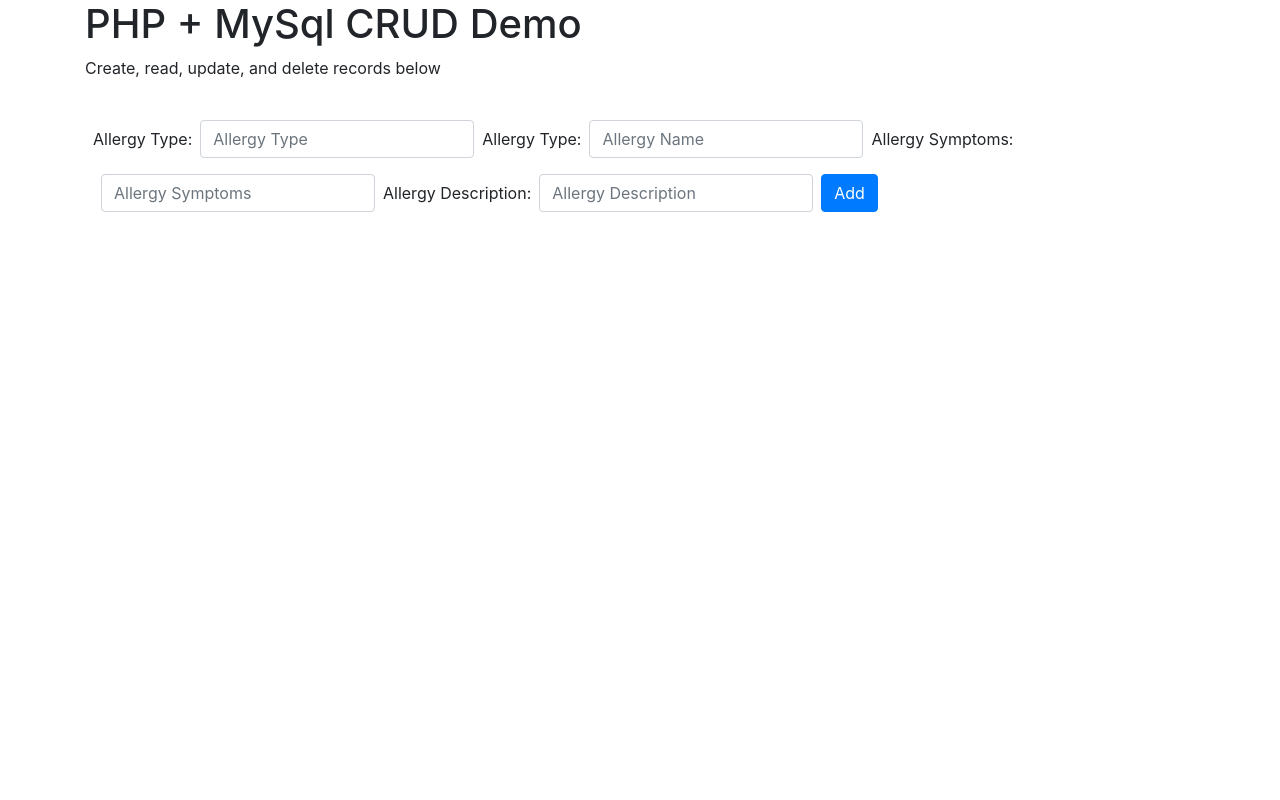
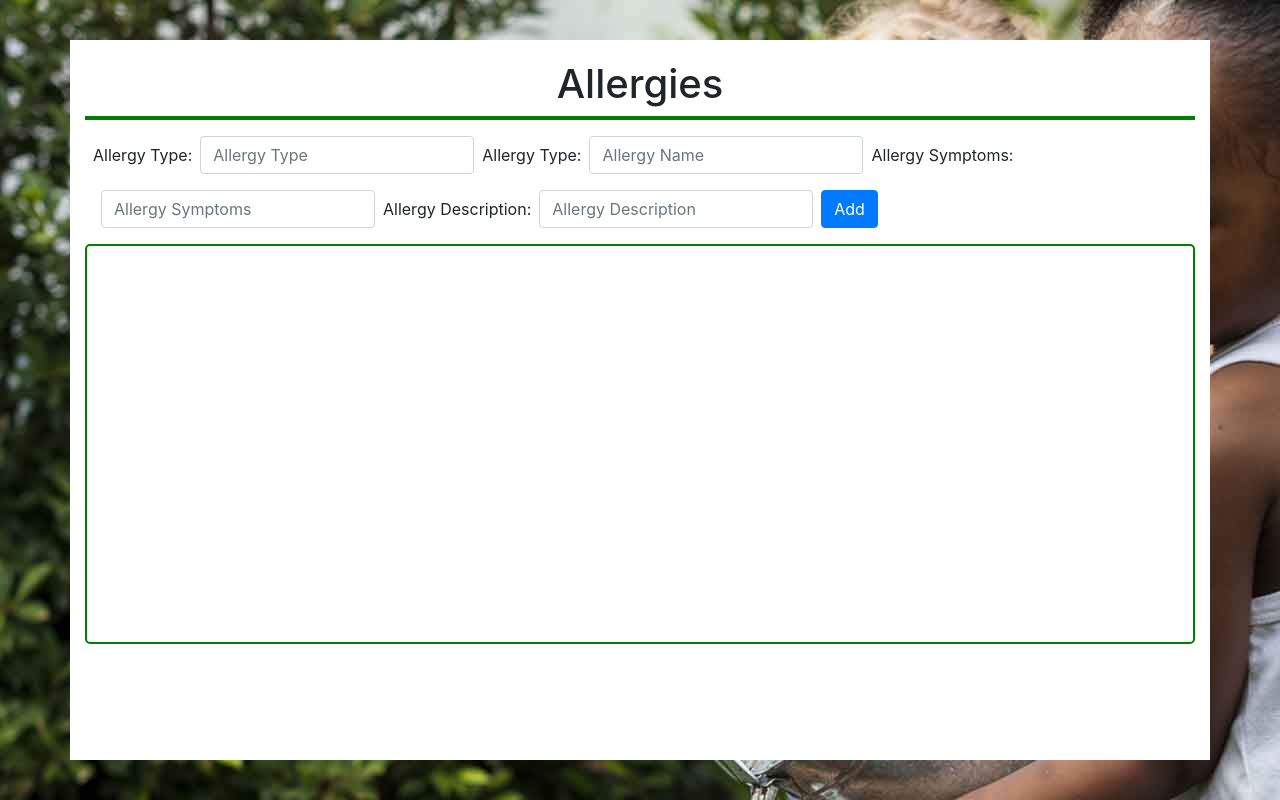
Before and after one commit to Liabiliti/Frontend-Project, a PHP site: page /Backend.php in a window 1280 px wide. Run offline with PHP 8.4, Linux system fonts and the light colour scheme; data that the repository does not hold is empty.

Commit message:
Fixed broken links

```diff
--- a/Aboutus.html
+++ b/Aboutus.html
@@ -645,7 +645,7 @@
             <li><a class="menu__item" href="Aboutus.html">About us</a></li>
             <li><a class="menu__item" href="Ourservices.html">Our services</a></li>
             <li><a class="menu__item" href="Contactus.html">Contact us</a></li>
-            <li><a class="menu__item" href="MultiStepForm.html">Applications</a></li>
+            <li><a class="menu__item" href="Applications.html">Applications</a></li>
             <li><a class="menu__item" href ="#" onclick="openLoginForm()">Login</a></li>
           </ul>
     </div>
--- a/Applications.html
+++ b/Applications.html
@@ -556,7 +556,7 @@
             <li><a class="menu__item" href="Aboutus.html">About us</a></li>
             <li><a class="menu__item" href="Ourservices.html">Our services</a></li>
             <li><a class="menu__item" href="Contactus.html">Contact us</a></li>
-            <li><a class="menu__item" href="MultiStepForm.html">Applications</a></li>
+            <li><a class="menu__item" href="Applications.html">Applications</a></li>
             <li><a class="menu__item" href ="#" onclick="openLoginForm()">Login</a></li>
           </ul>
     </div>
--- a/Backend.php
+++ b/Backend.php
@@ -3,19 +3,49 @@
 <head>
   <link rel="stylesheet" href="https://maxcdn.bootstrapcdn.com/bootstrap/4.5.2/css/bootstrap.min.css">
   <meta name="viewport" content="width=device-width, initial-scale=1">
+  <style>
+    * {
+      margin: 0;
+      padding: 0;
+    }
+    body{
+      background:url('img1.jpg');
+    }
+    .container{
+      position: relative;
+      height: 90vh;
+      background-color: white;
+      top: 5vh;
+    }
+    .container h1{
+      text-align: center;
+      padding-top: 2.5vh;
+    }
+    .container .line{
+      height: 4px;
+      background-color: green;
+      width
+    }
+    .container form label{
+      left: 5vw;
+    }
+    .btn button{
+      background-color: green !important;
+    }
+    .container .TableContainer{
+      height: 50vh;
+      /*background-color: green;*/
+      border-radius: 5px;
+      border: 2px green solid;
+
+    }
+
+  </style>
 </head>
 <body>
   <div class="container">
-  <h1>PHP + MySql CRUD Demo</h1>
-  <p>Create, read, update, and delete records below</p>
-
-  <table class="table">
-    <tbody>
-      <?php include 'read.php'; ?>
-    </tbody>
-  </table>
-
-
+  <h1>Allergies</h1>
+  <div class="line"></div>
   <form class="form-inline m-2" action="create.php" method="POST">
     <label for="AllergyType">Allergy Type: </label>
       <input type="text" class = "form-control m-2" id="AllergyType" name="AllergyType" placeholder="Allergy Type">
@@ -27,7 +57,13 @@
       <input type="text" class = "form-control m-2" id="AllergyDescription" name="AllergyDescription" placeholder="Allergy Description">
       <button type="submit" class="btn btn-primary">Add</button>
   </form>
-
+  <div class="TableContainer">
+    <table class="table">
+      <tbody>
+        <?php include 'read.php'; ?>
+      </tbody>
+    </table>
+  </div>
   </div>
 </body>
 </html>
--- a/Contactus.html
+++ b/Contactus.html
@@ -449,7 +449,7 @@
             <li><a class="menu__item" href="Aboutus.html">About us</a></li>
             <li><a class="menu__item" href="Ourservices.html">Our services</a></li>
             <li><a class="menu__item" href="Contactus.html">Contact us</a></li>
-            <li><a class="menu__item" href="MultiStepForm.html">Applications</a></li>
+            <li><a class="menu__item" href="Applications.html">Applications</a></li>
             <li><a class="menu__item" href ="#" onclick="openLoginForm()">Login</a></li>
           </ul>
     </div>
--- a/Ourservices.html
+++ b/Ourservices.html
@@ -635,7 +635,7 @@
             <li><a class="menu__item" href="Aboutus.html">About us</a></li>
             <li><a class="menu__item" href="Ourservices.html">Our services</a></li>
             <li><a class="menu__item" href="Contactus.html">Contact us</a></li>
-            <li><a class="menu__item" href="MultiStepForm.html">Applications</a></li>
+            <li><a class="menu__item" href="Applications.html">Applications</a></li>
             <li><a class="menu__item" href ="#" onclick="openLoginForm()">Login</a></li>
           </ul>
     </div>
```
